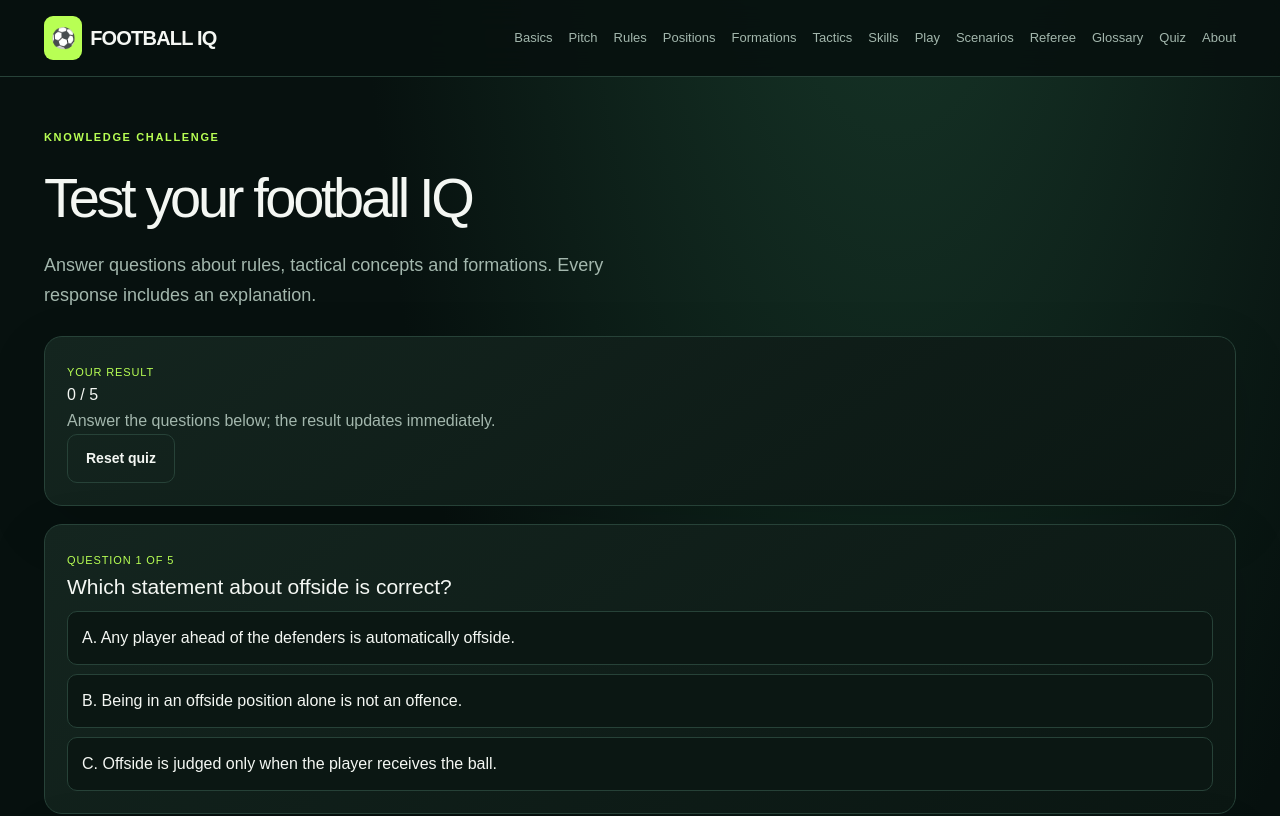
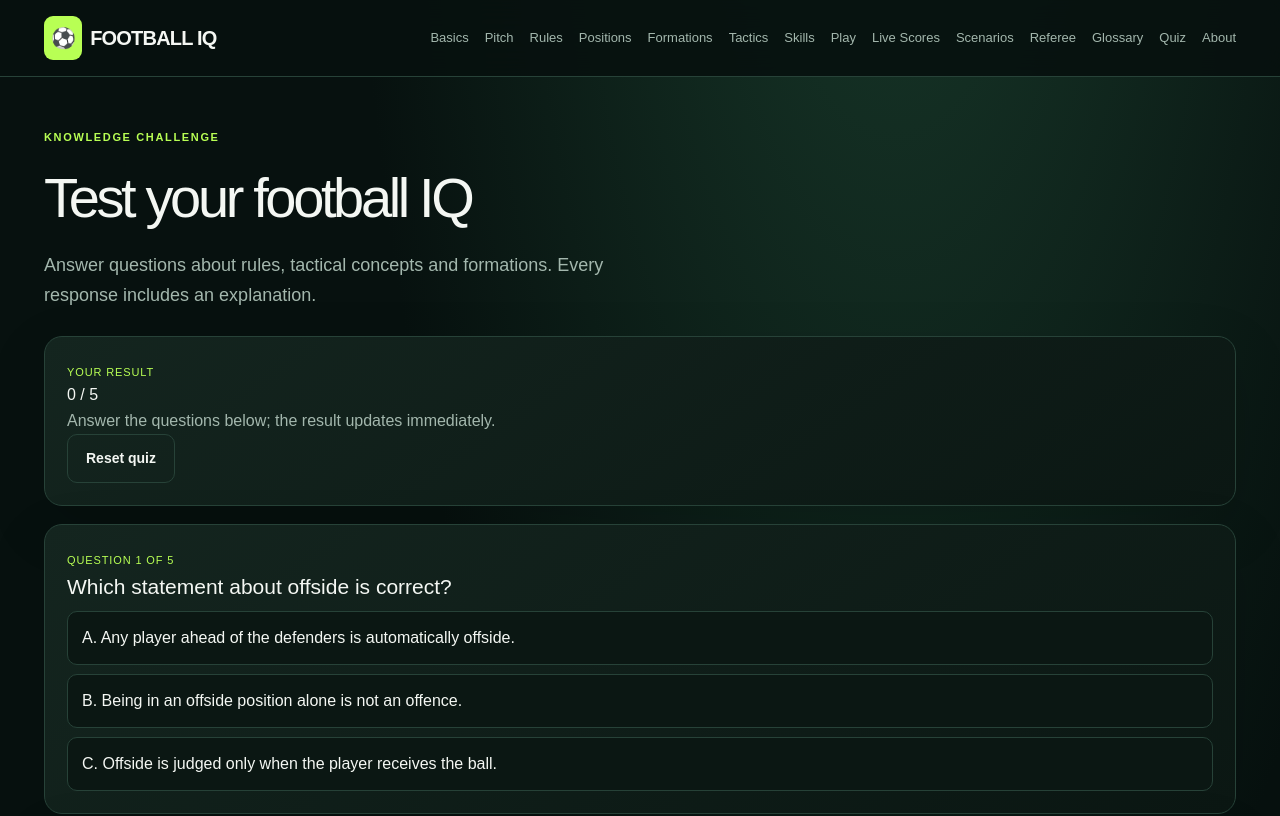
Before and after one commit to Kushagrarai09/football-iq-academy, a Next.js app: page /quiz in a window 1280 px wide. Shown: the top 816 px of the page. Built offline with nearby package versions, Linux system fonts and the light colour scheme.

Commit message:
feat: add live scores to site navigation

```diff
--- a/src/data/football.ts
+++ b/src/data/football.ts
@@ -1,7 +1,7 @@
 export const navItems = [
   ["Basics", "/basics"], ["Pitch", "/pitch"], ["Rules", "/rules"],
   ["Positions", "/positions"], ["Formations", "/formations"], ["Tactics", "/tactics"],
-  ["Skills", "/skills"], ["Play", "/play"], ["Scenarios", "/scenarios"], ["Referee", "/referee"],
+  ["Skills", "/skills"], ["Play", "/play"], ["Live Scores", "/live"], ["Scenarios", "/scenarios"], ["Referee", "/referee"],
   ["Glossary", "/glossary"], ["Quiz", "/quiz"],
 ] as const;
 
```
